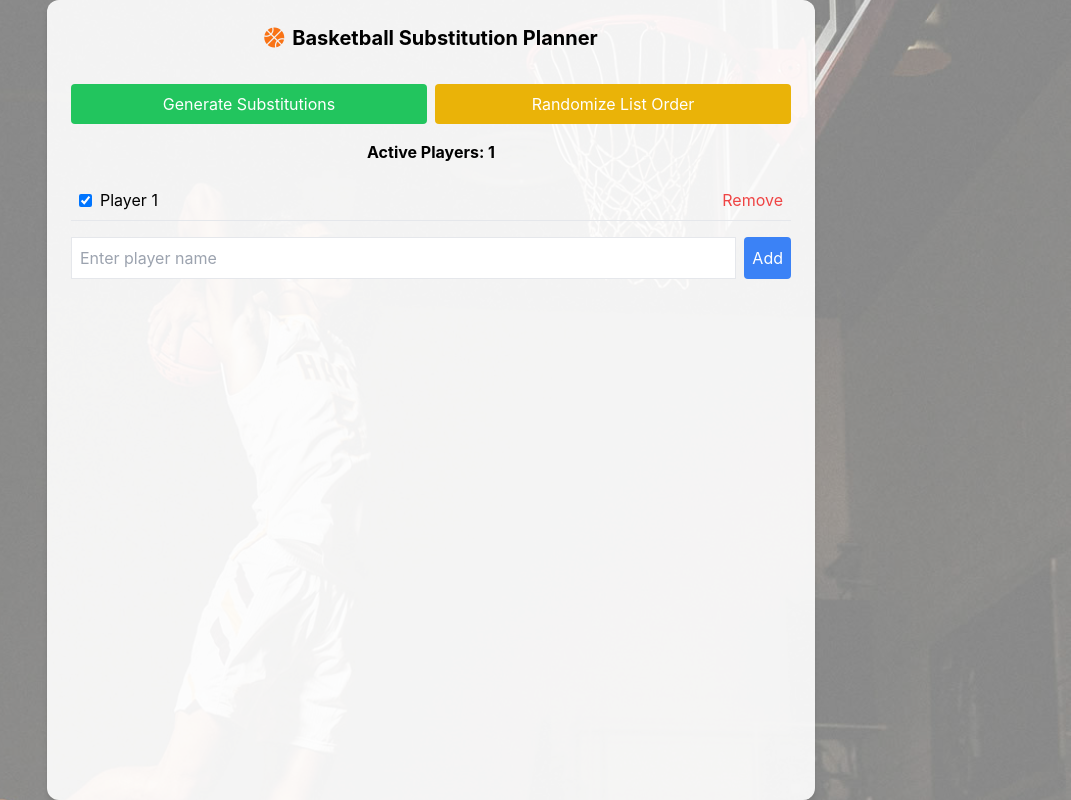
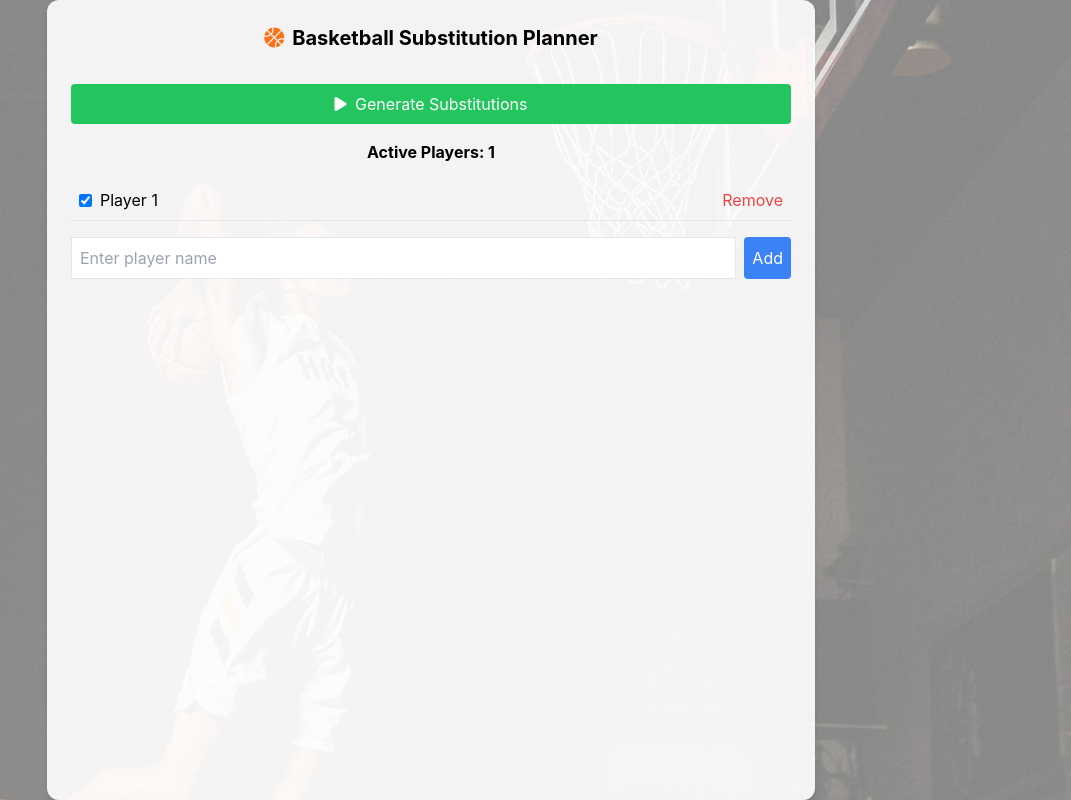
Before and after one commit to tallday/Basketball-Sub-Planner, a React (Create React App) app: page / in a window 1280 px wide. Shown: the whole page, without its empty margins (209-1280 px from the left). Built offline with nearby package versions, Linux system fonts and the light colour scheme.

Commit message:
fix redundant regenerate button

```diff
--- a/src/App.js
+++ b/src/App.js
@@ -26,6 +26,7 @@ const SubstitutionApp = () => {
   const maxOnCourt = 5;
   //  const halfTime = 20;
   const totalGameTime = 40; // Define totalGameTime here
+  const [hasGenerated, setHasGenerated] = useState(false);
 
   const totalSelectedPlayers = Object.values(checkedPlayers).filter(Boolean).length;
 
@@ -145,6 +146,7 @@ const SubstitutionApp = () => {
 
     // Scroll to the top of the page
     window.scrollTo({ top: 0, behavior: 'smooth' });
+    setHasGenerated(true);
   };
 
   return (
@@ -241,10 +243,15 @@ const SubstitutionApp = () => {
       </div>
 
       <div className="flex space-x-2">
-        <button onClick={generateSubstitutions} className="bg-green-500 text-white p-2 rounded flex-1">
-          {rotations.length > 0 ? "Regenerate" : "Generate"} Substitutions
-        </button>
-        <button onClick={shufflePlayers} className="bg-yellow-500 text-white p-2 rounded flex-1">Randomize List Order</button>
+        {!hasGenerated ? (
+          <button onClick={generateSubstitutions} className="bg-green-500 text-white p-2 rounded flex-1">
+            <i className="fas fa-play mr-1"></i> Generate Substitutions
+          </button>
+        ) : (
+          <button onClick={shufflePlayers} className="bg-green-500 text-white p-2 rounded flex-1">
+            <i className="fas fa-sync-alt mr-1"></i> Randomise & Regenerate
+          </button>
+        )}
       </div>
       <div className="text-center font-bold">
         Active Players: {totalSelectedPlayers}
```
